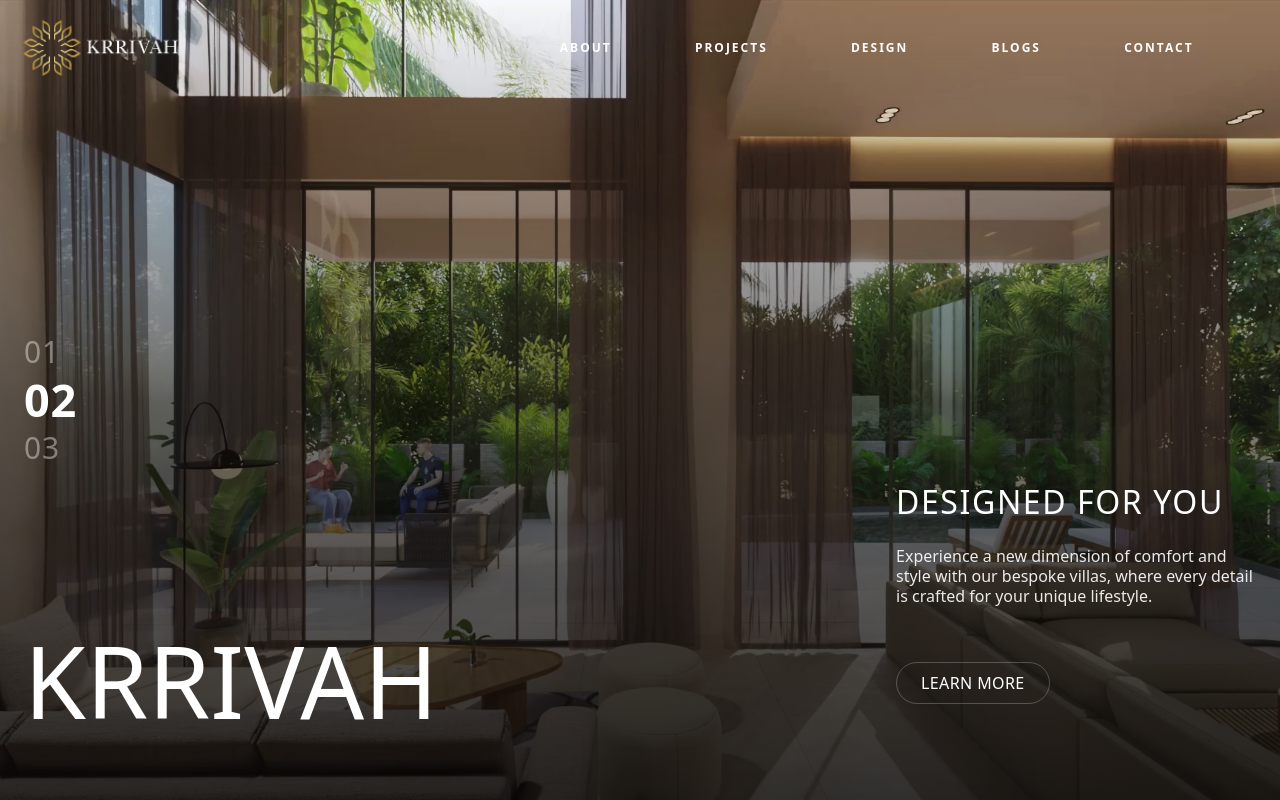
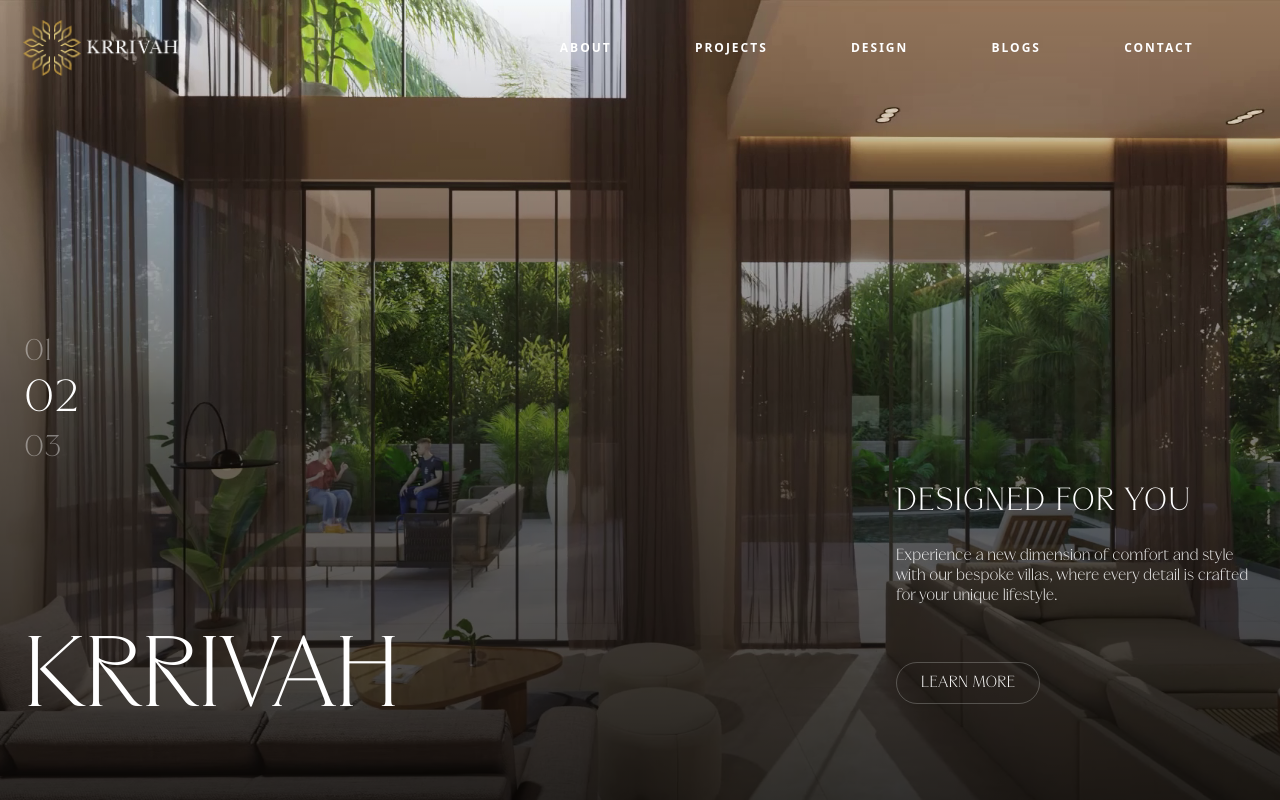
Before and after one commit to Govind-Kumar1/Krrivah_frontend, a React (Vite) app: page / in a window 1280 px wide. Shown: the top 800 px of the page. Built offline with nearby package versions, Linux system fonts and the light colour scheme.

Commit message:
[FIX] Merchant font fix

```diff
--- a/src/components/HomeComponents/HomeHero.jsx
+++ b/src/components/HomeComponents/HomeHero.jsx
@@ -1,4 +1,5 @@
 import React, { useState, useEffect } from 'react';
+// import index.css
 
 const slides = [
     {
--- a/src/index.css
+++ b/src/index.css
@@ -3,9 +3,21 @@
 
 @import "tailwindcss";
 
-@font-face {
+/* @font-face {
   font-family: 'Merchant';
   src: url('/fonts/Merchant-Bold.ttf') format('truetype');
   font-weight: bold;
   font-style: normal;
+} */
+
+@font-face {
+  font-family: 'Merchant';
+  src: url('/fonts/Merchant-Thin.ttf') format('opentype');
+  font-weight: bold;
+  font-style: normal;
 }
+
+
+body {
+  font-family: 'Merchant', sans-serif;
+}
```
